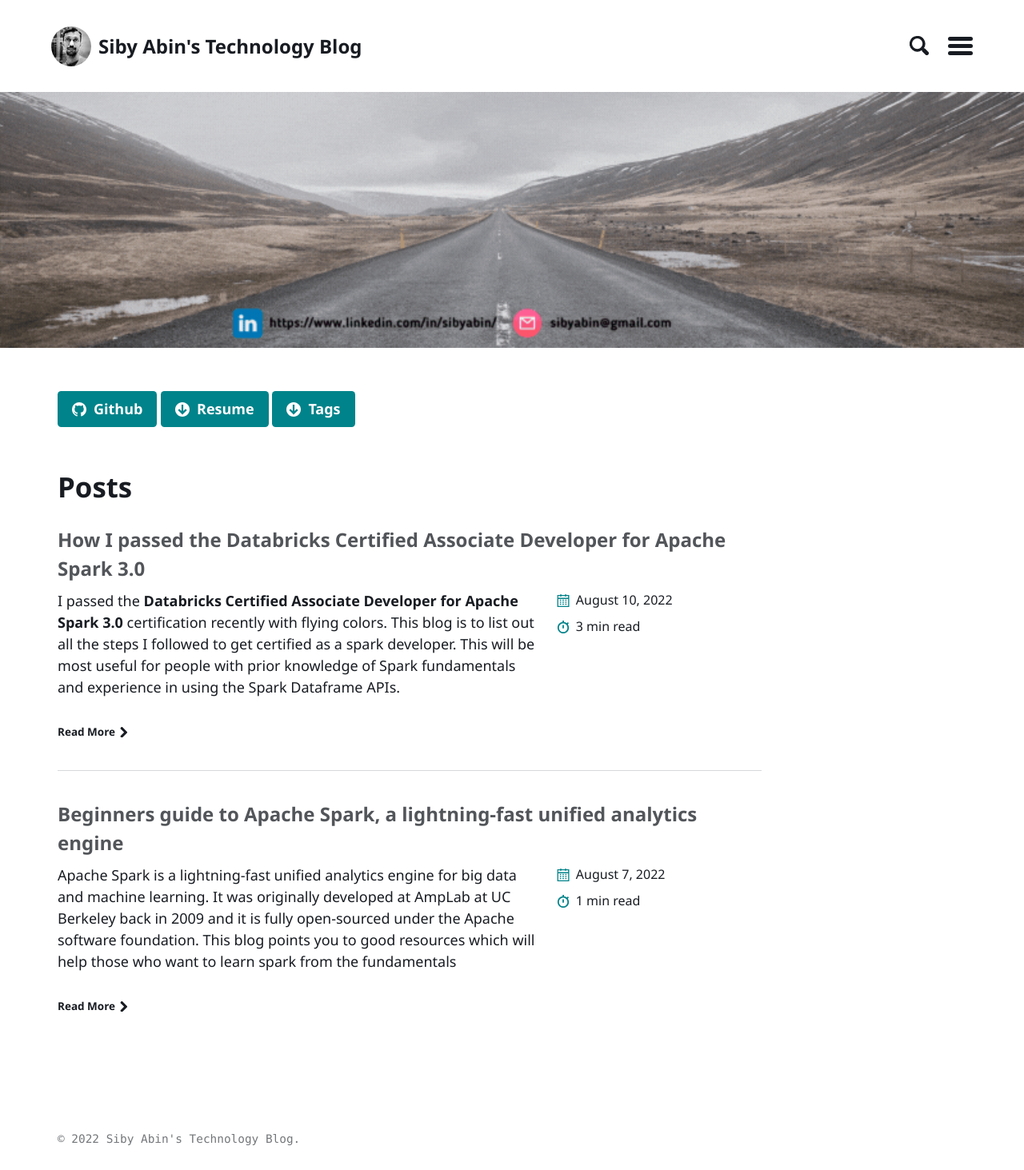
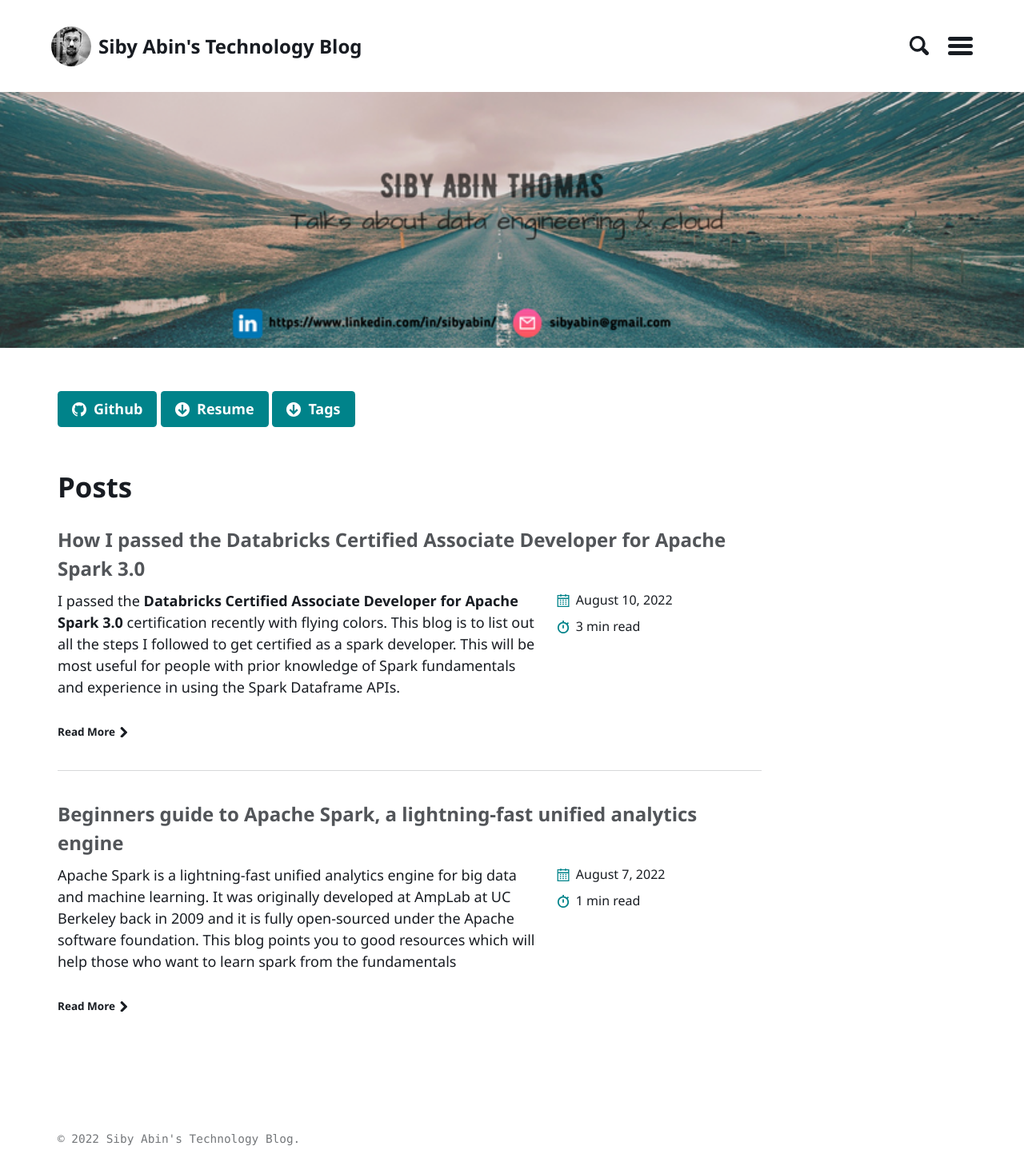
Before and after one commit to sibyabin/blogs, a Jekyll site: the page built from index.html, in a window 1280 px wide. Shown: the whole page at 80% size. Built offline with Jekyll 4.4.1, drawn with Linux system fonts in a browser that asks for light colours; the list of posts is cut into pages by our own code.

Commit message:
adding a new banner

```diff
--- a/index.html
+++ b/index.html
@@ -3,7 +3,7 @@ layout: home
 paginate: true
 alt_title: ""
 sub_title: ""
-image: /assets/images/banner.gif
+image: /assets/images/banner.png
 introduction: ""
 description: ""
 
```
Also changed, not shown: assets/images/banner.png (added).
